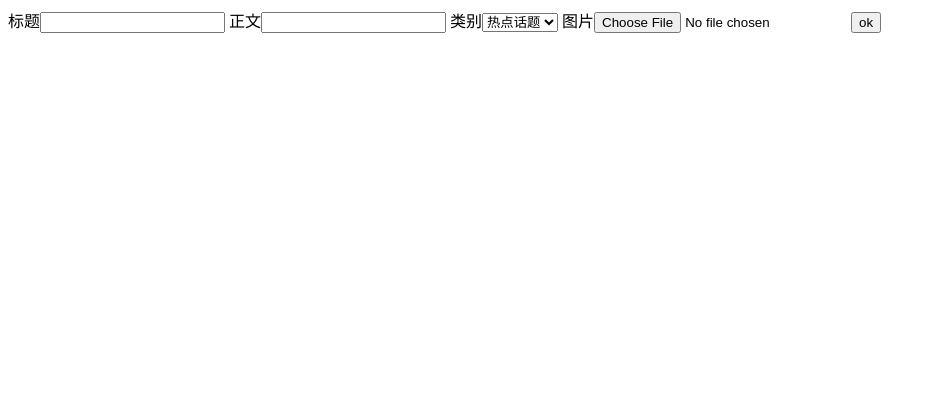
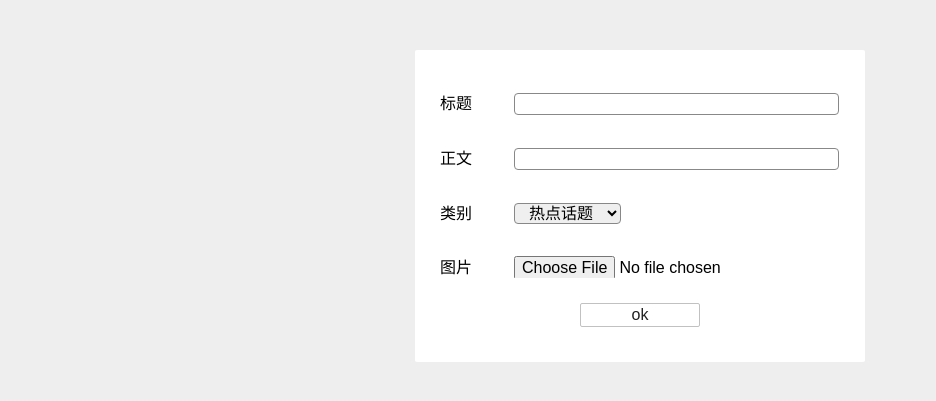
Before and after one commit to MiyanagaTeru/aproo, a Django app: page /uploadonly/ in a window 1280 px wide. Shown: the top 401 px of the page, without its empty margins (0-936 px from the left). Run offline with Django 3.2, Linux system fonts and the light colour scheme.

Commit message:
style login and upload page.

```diff
--- a/media/styles/main.css
+++ b/media/styles/main.css
@@ -9,6 +9,7 @@ button-color: 222
 button-backgroun-color: f8f8f8
 button border radius: 2px;
 */
+
 * {
   margin: 0;
   padding: 0;
@@ -53,6 +54,7 @@ body:after {
   color: #222;
   padding: 2px 10px;
   cursor: pointer;
+  font-size: 16px;
 }
 
 .newPub {
@@ -101,10 +103,22 @@ body:after {
 }
 .inputLabel {
   display: block;
-  padding: 5px 0;
+  padding: 15px 0;
 }
 .inputLabel input {
   width: 325px;
+  height: 22px;
+  font-size: inherit;
+}
+.inputLabel input[type='text'],
+.inputLabel input[type='password'],
+.inputLabel select {
+  border: 1px solid #888;
+  border-radius: 4px;
+  padding: 0 10px;
+}
+.inputLabel select {
+  font-size: inherit;
 }
 .inputLabel span {
   width: 70px;
@@ -114,4 +128,11 @@ body:after {
   width: 120px;
   display: block;
   margin: 10px auto;
+  border: 1px solid #c1c1c1;
+  border-radius: 2px;
+  background: #fff;
+  color: #222;
+  padding: 2px 10px;
+  cursor: pointer;
+  font-size: 16px;
 }
--- a/ookk/templates/uploadonly.html
+++ b/ookk/templates/uploadonly.html
@@ -1,12 +1,25 @@
 <html>
-
+<head>
+  <link rel='stylesheet' type='text/css' href='/media/styles/main.css' />
+</head>
+<body>
    {% csrf_token %}
+   <div class='form'>
       <form action="/lookonly/" enctype="multipart/form-data"  method="POST">
 
-标题<input type="text" name="subject" maxlength="100" />
-正文<input type="text" name="content" maxlength="999" />
+      <label class="inputLabel">
+         <span>标题</span>
+         <input type="text" name="subject" maxlength="100" />
+      </label>
 
-类别<select name="bbs">
+      <label class="inputLabel">
+         <span>正文</span>
+         <input type="text" name="content" maxlength="999" />
+      </label>
+
+      <label class="inputLabel">
+         <span>类别</span>
+         <select name="bbs">
             <option value="RDHT">热点话题</option>
             <option value="TXDS">天下大势</option>
             <option value="SHZH">生活智慧</option>
@@ -17,9 +30,15 @@
             <option value="JTGW">鸡汤感悟</option>
 
          </select>
-  图片<input type="file" name="pimageA"/>
-<input type="submit" value="ok"/>
+      </label>
+
+      <label class="inputLabel">
+        <span>图片</span>
+        <input type="file" name="pimageA"/>
+      </label>
+
+      <input class="submitButton" type="submit" value="ok"/>
       </form>
-
-
+   </div>
+</body>
 </html>
```
Also changed, not shown: ookk/templates/login_feed.html (+25 -5 lines), 3 other files. Lines whose indentation alone changed are shown as unchanged.
